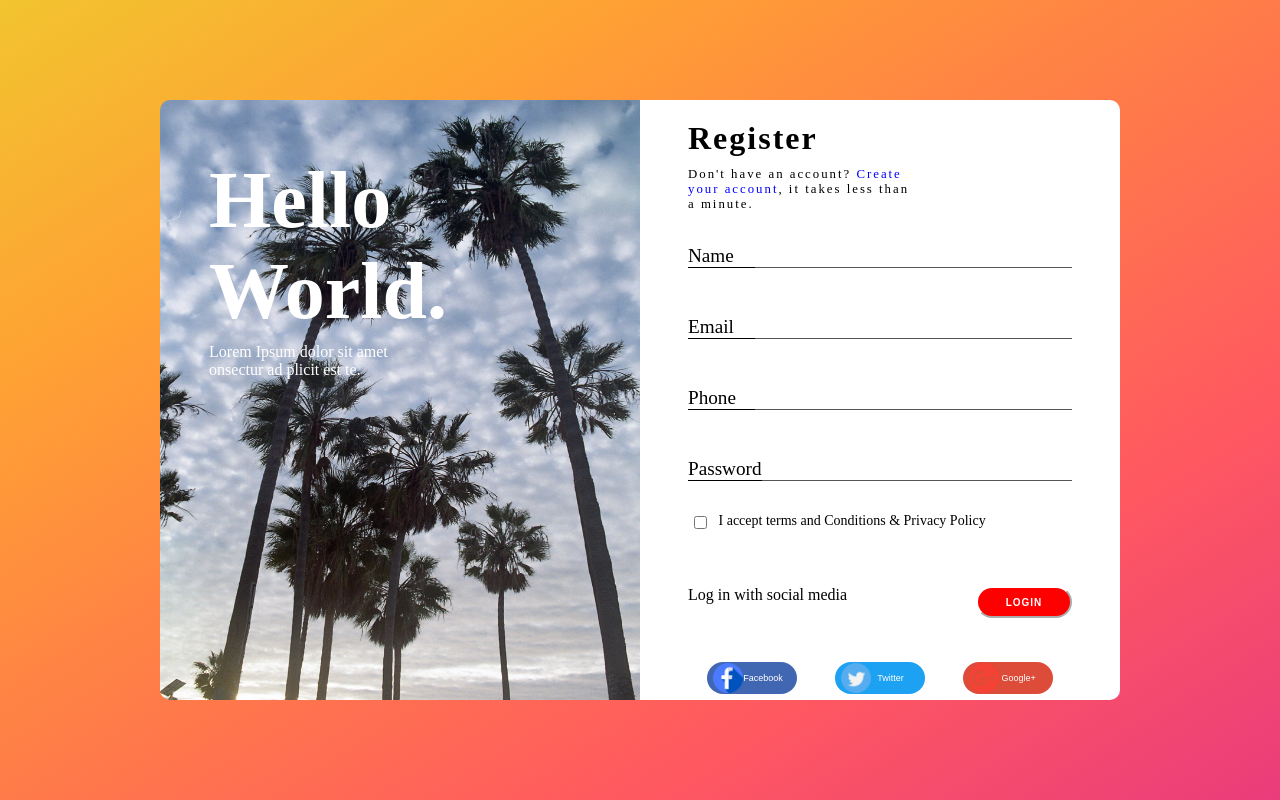
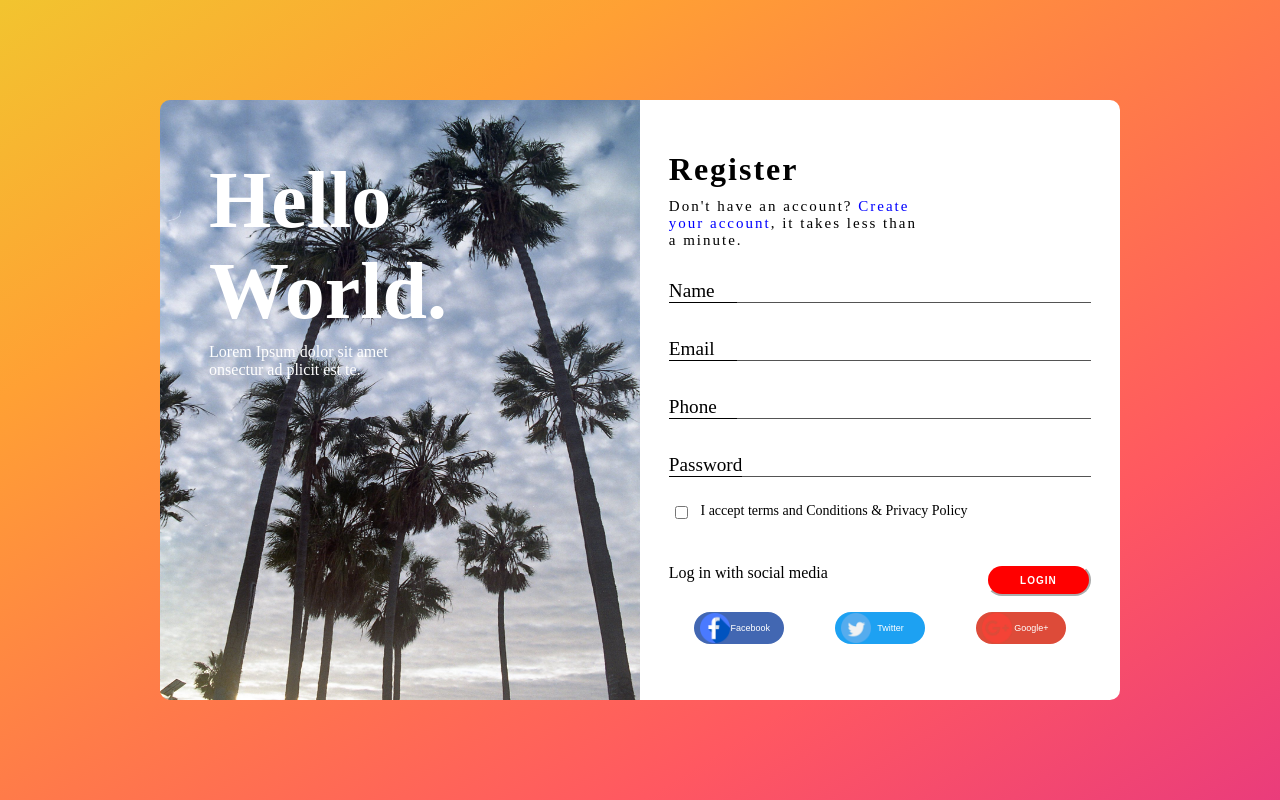
Before and after one commit to spiropoulos94/netmechanics-assignment, a website: page index.html in a window 1280 px wide. Drawn offline with Linux system fonts and the light colour scheme; files whose address does not match are found by name.

Commit message:
changed some relative units

```diff
--- a/assets/scss/style.scss
+++ b/assets/scss/style.scss
@@ -25,6 +25,7 @@ body {
 
 .content {
   display: none;
+  min-width: 50%;
   .landing-image {
     width: 100%;
   }
@@ -56,7 +57,7 @@ body {
 }
 
 .label-title {
-    display: none
+  display: none;
 }
 
 .data-input,
@@ -64,7 +65,7 @@ body {
   width: 95%;
   height: $inputSize;
   padding: 5px;
-    margin-top: 1.5vh;
+
   border-radius: 50px;
   border-color: white;
   background-color: $pageColor;
@@ -94,7 +95,7 @@ body {
 .data-input,
 .data-input::placeholder {
   outline: none;
-    color: white
+  color: white;
 }
 
 .terms-container {
@@ -108,7 +109,6 @@ body {
 .divider {
   color: white;
 }
-
 
 /* Changing AutoFill Background Color and Text Color */
 
@@ -173,7 +173,7 @@ input:-webkit-autofill {
   }
   .input-group {
     display: flex;
-        margin: 3vh 0px;
+    margin: 1.1rem 0px;
   }
   .heading {
     font-size: 2rem;
@@ -186,7 +186,14 @@ input:-webkit-autofill {
     display: flex;
     justify-content: center;
     height: 100vh;
-        background-image: linear-gradient( to right bottom, #f2c42f, #ffa034, #ff7b49, #ff5861, #ea3c7b);
+    background-image: linear-gradient(
+      to right bottom,
+      #f2c42f,
+      #ffa034,
+      #ff7b49,
+      #ff5861,
+      #ea3c7b
+    );
   }
   .landing-inputs .header-text .register-link {
     color: blue;
@@ -197,20 +204,17 @@ input:-webkit-autofill {
     height: 75vh;
     display: flex;
     flex-direction: row;
-        min-height: 600px;
+    min-height: 500px;
   }
   .form {
     text-align: center;
     margin: auto;
-        width: 80%;
+
     display: flex;
     flex-direction: column;
-        position: relative;
-        bottom: 20px;
   }
   .data-input {
-        height: 1.5vh; // TODO set height in pixels
-        margin-top: 0vh;
+    height: 12px; // TODO set height in pixels
     font-size: 1rem;
     background-color: white;
     border-radius: 0px;
@@ -221,9 +225,9 @@ input:-webkit-autofill {
   .data-input:focus,
   .data-input,
   .data-input::placeholder {
-        color: black
+    color: black;
   }
-    .form>input {
+  .form > input {
     color: black;
     outline: none;
   }
@@ -243,7 +247,7 @@ input:-webkit-autofill {
     text-align: left;
     width: 5rem;
     border-bottom: 1px solid black;
-        font-size: 1.2rem
+    font-size: 1.2rem;
   }
   .form {
     color: black;
@@ -308,6 +312,7 @@ input:-webkit-autofill {
   .landing-inputs {
     //TODO set padding, remove width and margin from children
     width: 50%;
+    max-width: 50%;
     background-color: white;
     height: 100%;
     -webkit-border-top-right-radius: 10px;
@@ -316,20 +321,21 @@ input:-webkit-autofill {
     -moz-border-radius-bottomright: 10px;
     border-top-right-radius: 10px;
     border-bottom-right-radius: 10px;
+    padding: 0 3%;
   }
   .header-text {
     color: black !important; // I used !important here because this header continues to inherit the white colour from the mobile design.
     letter-spacing: 2px;
-        width: 80%;
+    //width: 80%;
     display: block;
-        margin: auto;
+    //margin: auto;
     position: relative;
-        top: -10px;
+    // top: -10px;
     .heading {
       font-size: 2rem;
     }
     .subtext {
-            font-size: 1vw;
+      font-size: 15px;
       width: 60%;
     }
   }
@@ -360,8 +366,9 @@ input:-webkit-autofill {
     z-index: 1;
   }
   .social-links {
-        position: relative;
-        top: 3rem;
+    display: flex;
+    justify-content: space-around;
+    margin-top: 20px;
     .social-btn {
       background-color: transparent;
       border: 0px;
--- a/index.html
+++ b/index.html
@@ -5,11 +5,11 @@
 <title>Register Page</title>
 <link rel="stylesheet" href="./dist/assets/css/style.css">
 <!-- TODO favicon paths -->
-<link rel="apple-touch-icon" sizes="180x180" href="/apple-touch-icon.png">
-<link rel="icon" type="image/png" sizes="32x32" href="/favicon-32x32.png">
-<link rel="icon" type="image/png" sizes="16x16" href="/favicon-16x16.png">
-<link rel="manifest" href="/site.webmanifest">
-<link rel="mask-icon" href="/safari-pinned-tab.svg" color="#5bbad5">
+<link rel="apple-touch-icon" sizes="180x180"  href="/dist/assets/favicons/apple-touch-icon.png">
+<link rel="icon" type="image/png" sizes="32x32"  href="/dist/assets/favicons/favicon-32x32.png">
+<link rel="icon" type="image/png" sizes="16x16" href="/dist/assets/favicons/favicon-16x16.png">
+<link rel="manifest" href="/dist/assets/favicons/site.webmanifest">
+<link rel="mask-icon" href="/dist/assets/favicons/safari-pinned-tab.svg" color="#5bbad5">
 <meta name="msapplication-TileColor" content="#2b5797">
 <meta name="theme-color" content="#cd4e4e">
 
```
Also changed, not shown: dist/assets/css/style.css, 1 other file. Lines whose indentation alone changed are shown as unchanged.
